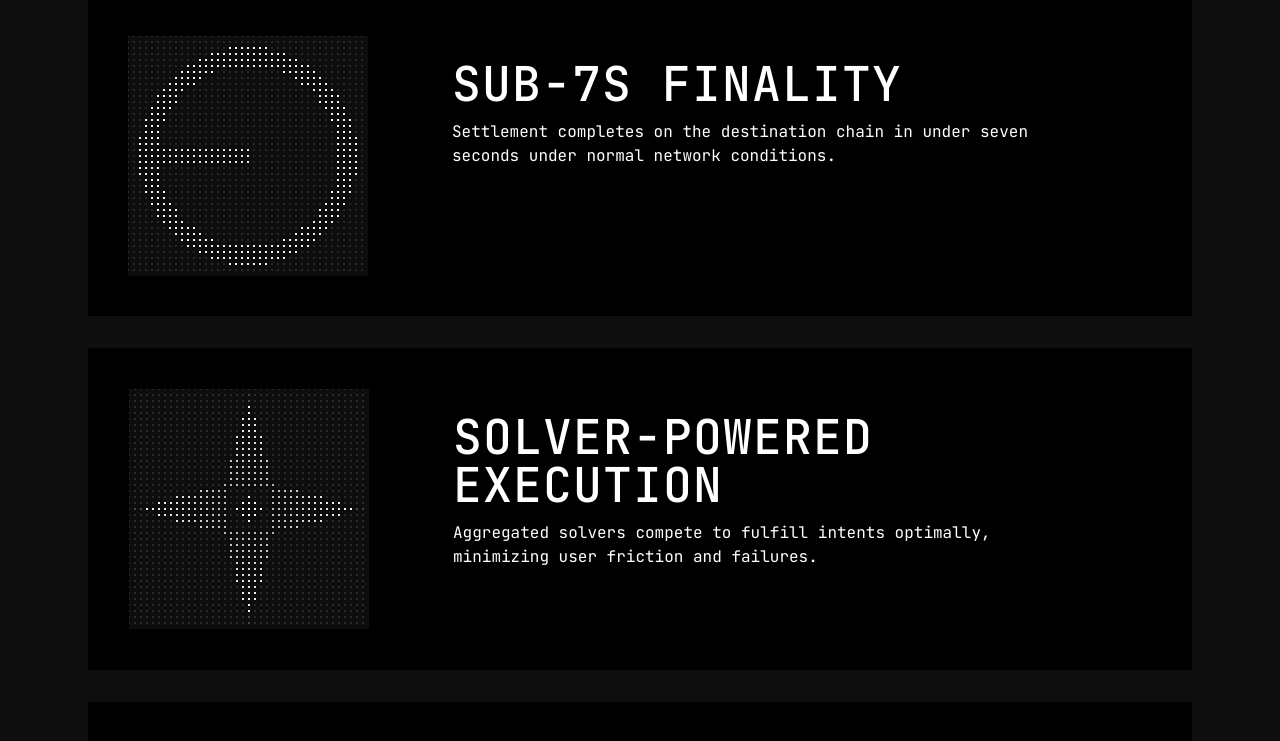
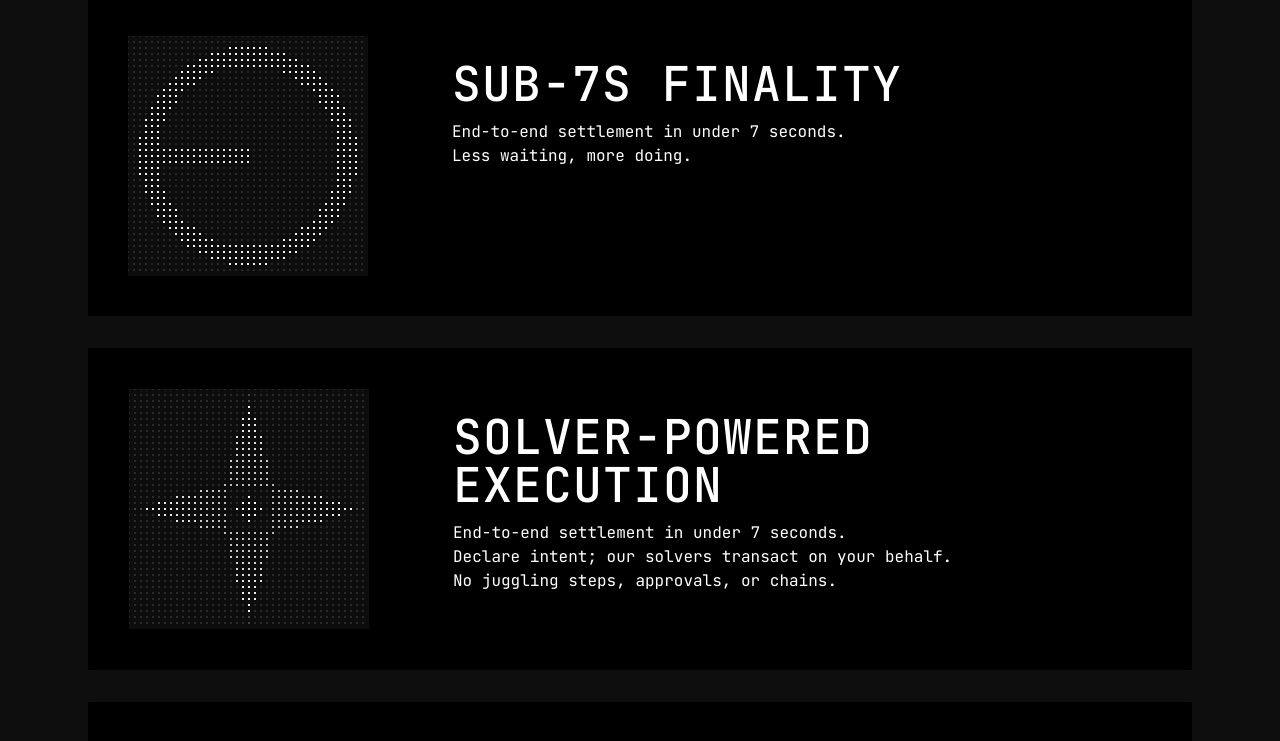
Before and after one commit to Aanshuu/Gasyard_Landing, a Next.js app: page / in a window 1280 px wide. Shown: the part 1140-1881 px from the top of the page. Built offline with nearby package versions, Linux system fonts and the light colour scheme.

Commit message:
fix: subtext and line break added

```diff
--- a/src/components/FeatureBlocks.tsx
+++ b/src/components/FeatureBlocks.tsx
@@ -13,17 +13,17 @@ const FEATURES = [
   {
     title: "SUB-7S FINALITY",
     subtitle:
-      "Settlement completes on the destination chain in under seven seconds under normal network conditions.",
+      "End-to-end settlement in under 7 seconds. <br/> Less waiting, more doing.",
   },
   {
     title: "SOLVER-POWERED EXECUTION",
     subtitle:
-      "Aggregated solvers compete to fulfill intents optimally, minimizing user friction and failures.",
+      "End-to-end settlement in under 7 seconds. <br/> Declare intent; our solvers transact on your behalf. <br/> No juggling steps, approvals, or chains.",
   },
   {
     title: "UNIVERSAL LIQUIDITY",
     subtitle:
-      "Tap into cross-chain liquidity sources to reserve assets and gas where and when you need it.",
+      "Shared pools back every route. <br/> Lower slippage, higher reliability.",
   },
 ];
 
@@ -120,8 +120,8 @@ export default function FeatureBlocks() {
                 <h1 className="text-4xl sm:text-4xl lg:text-5xl font-medium text-foreground tracking-wide">
                   {f.title}
                 </h1>
-                <p className="mt-3 text-lg sm:text-base text-foreground max-w-prose">
-                  {f.subtitle}
+                <p className="mt-3 text-lg sm:text-base text-foreground max-w-prose whitespace-pre-line">
+                  {f.subtitle.replace(/<br\s*\/?\>/gi, "\n")}
                 </p>
               </div>
             </div>
```
